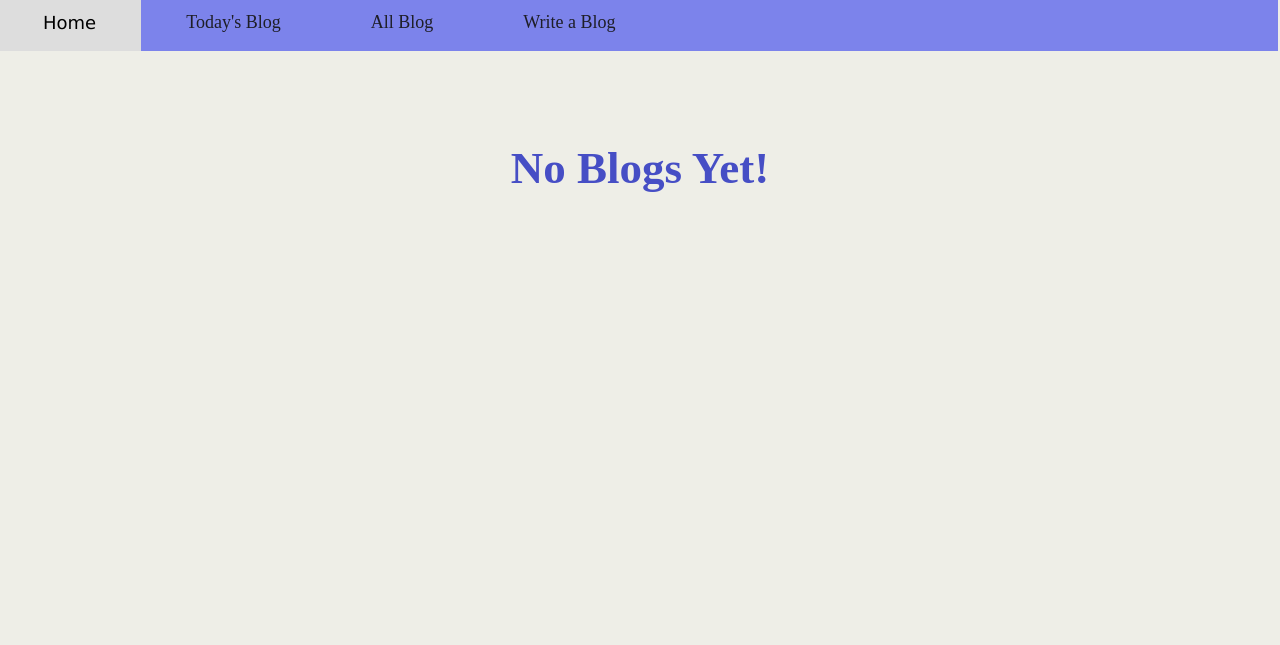
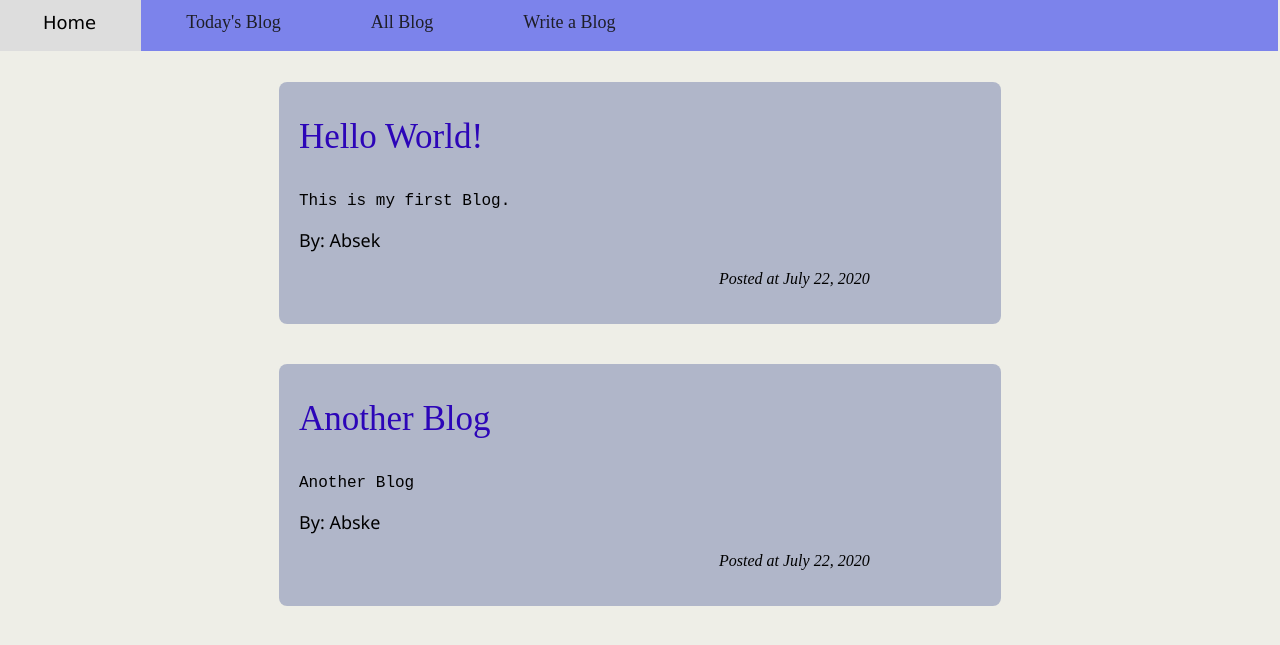
Before and after one commit to absekbhattarai/djangoassignment2.github.io, a Django app: page /all-blogs/ in a window 1280 px wide. Shown: the top 645 px of the page. Run offline with Django 3.2, Linux system fonts and the light colour scheme; data comes from the database, SQL or seed files in the repository; data that the repository does not hold is empty.

Commit message:
Fourth Commit

```diff
--- a/templates/admin.py
+++ b/templates/admin.py
@@ -1,8 +1,8 @@
 from django.contrib import admin
-from .models import blogDetails,authorDetails
+from .models import blog_Details,author_Details
 
-admin.site.register(authorDetails)
-admin.site.register(blogDetails)
+admin.site.register(author_Details)
+admin.site.register(blog_Details)
 
 
 # admin panal
--- a/templates/forms.py
+++ b/templates/forms.py
@@ -1,14 +1,14 @@
 from django.forms import ModelForm
-from .models import blogDetails,authorDetails
+from .models import blog_Details,author_Details
 
 
 
 class MyFormBlog(ModelForm):
     class Meta:
-        model = blogDetails
+        model = blog_Details
         fields = ['title','blog']
 
 class MyAuthor(ModelForm):
     class Meta:
-        model = authorDetails
+        model = author_Details
         fields = ['name','email']
--- a/templates/models.py
+++ b/templates/models.py
@@ -1,14 +1,14 @@
 from django.db import models
 
-class authorDetails(models.Model):
+class author_Details(models.Model):
     email = models.CharField(max_length=254)
     name = models.CharField(max_length=100)
 
     def __str__(self):
         return self.email
 
-class blogDetails(models.Model):
-    authorEmail = models.ForeignKey(authorDetails,on_delete=models.CASCADE)
+class blog_Details(models.Model):
+    authorEmail = models.ForeignKey(author_Details,on_delete=models.CASCADE)
     title = models.CharField(max_length=250)
     blog = models.TextField()
     posted_at = models.DateField(auto_now_add=True)
--- a/templates/templates/blog-table.html
+++ b/templates/templates/blog-table.html
@@ -15,17 +15,16 @@
     {% include 'templates/nav.html' %}<br><br><br>
     {% if blogTable%}
          {% for blog in blogTable %}
-         {% for author in authorTable%}
                 <div class="testbox">
                     <div class="testbox-content">
                     <div class="blog-title"><p style="font-size: 35px;color: rgb(44, 5, 184);">{{blog.title}}</p></div>
                     <div class="blog-content"><p>{{blog.blog}}</p></div>
 
-                    <div class="name-age"><p style="font-size: 18px;font-family: 'Segoe UI', Tahoma, Geneva, Verdana, sans-serif; ">By: {{author.name}}<div><spam style="margin-left: 60%;padding-right:0;font-style: italic;">Posted at {{ blog.posted_at }}</spam></div></p></div>
+                    <div class="name-age"><p style="font-size: 18px;font-family: 'Segoe UI', Tahoma, Geneva, Verdana, sans-serif; ">By: {{blog.authorEmail.name}}<div><spam style="margin-left: 60%;padding-right:0;font-style: italic;">Posted at {{ blog.posted_at }}</spam></div></p></div>
                     </div>
                 </div>
         {%endfor%}
-        {%endfor%}
+
     {%  else  %}
             <h1 style="text-align: center; margin-top: 10vh;font-size: 45px;color: rgb(70, 78, 197);">No Blogs Yet!</h1>
     {% endif%}
--- a/templates/templates/today-blog.html
+++ b/templates/templates/today-blog.html
@@ -20,7 +20,7 @@
                     <div class="blog-title"><p style="font-size: 35px;color: rgb(219, 51, 51);">{{blog.title}}</p></div>
                     <div class="blog-content"><p>{{blog.blog}}</p></div>
 
-                    <div class="name-age"><p style="font-size: 18px;font-family: 'Segoe UI', Tahoma, Geneva, Verdana, sans-serif; ">By: {{blog.name}}<div><spam style="margin-left: 60%;padding-right:0;font-style: italic;">Posted at {{ blog.posted_at }}</spam></div></p></div>
+                    <div class="name-age"><p style="font-size: 18px;font-family: 'Segoe UI', Tahoma, Geneva, Verdana, sans-serif; ">By: {{blog.authorEmail.name}}<div><spam style="margin-left: 60%;padding-right:0;font-style: italic;">Posted at {{ blog.posted_at }}</spam></div></p></div>
                     </div>
                 </div>
         {%endfor%}
--- a/templates/views.py
+++ b/templates/views.py
@@ -3,7 +3,7 @@ from django.shortcuts import render, redirect
 from django.http import HttpResponse
 from datetime import date
 from .forms import MyFormBlog, MyAuthor
-from .models import blogDetails,authorDetails
+from .models import blog_Details,author_Details
 
 
 
@@ -12,15 +12,15 @@ def landingPage(request):
 
 
 def blogTable(request):
-    blogTable = blogDetails.objects.all()
-    authorTable = authorDetails.objects.all()
+    blogTable = blog_Details.objects.all()
+    authorTable = author_Details.objects.all()
     return render(request, "templates/blog-table.html",{'pageTitle': 'All Blogs','blogTable':blogTable,'authorTable':authorTable})
 
 
 def todayBlog(request):
     today = date.today()
-    todayblogTable = blogDetails.objects.filter(posted_at=today)
-    todayauthorTable = authorDetails.objects.all()
+    todayblogTable = blog_Details.objects.filter(posted_at=today)
+    todayauthorTable = author_Details.objects.all()
     return render(request, "templates/today-blog.html",{'pageTitle': 'Today Blogs','todayauthorTable': todayauthorTable,'todayblogTable':todayblogTable})
 
 
@@ -33,7 +33,7 @@ def blogForm(request):
         if blogForm.is_valid() and authorForm.is_valid():
             instance = authorForm.save()
             blog_instance = blogForm.save(commit=False)
-            blog_instance.authorDetails = instance
+            blog_instance.authorEmail = instance
             blogForm.save()
             return redirect('/homepage/all-blogs/')
         else:
```
Also changed, not shown: db.sqlite3, templates/migrations/0001_initial.py, 1 other file.
